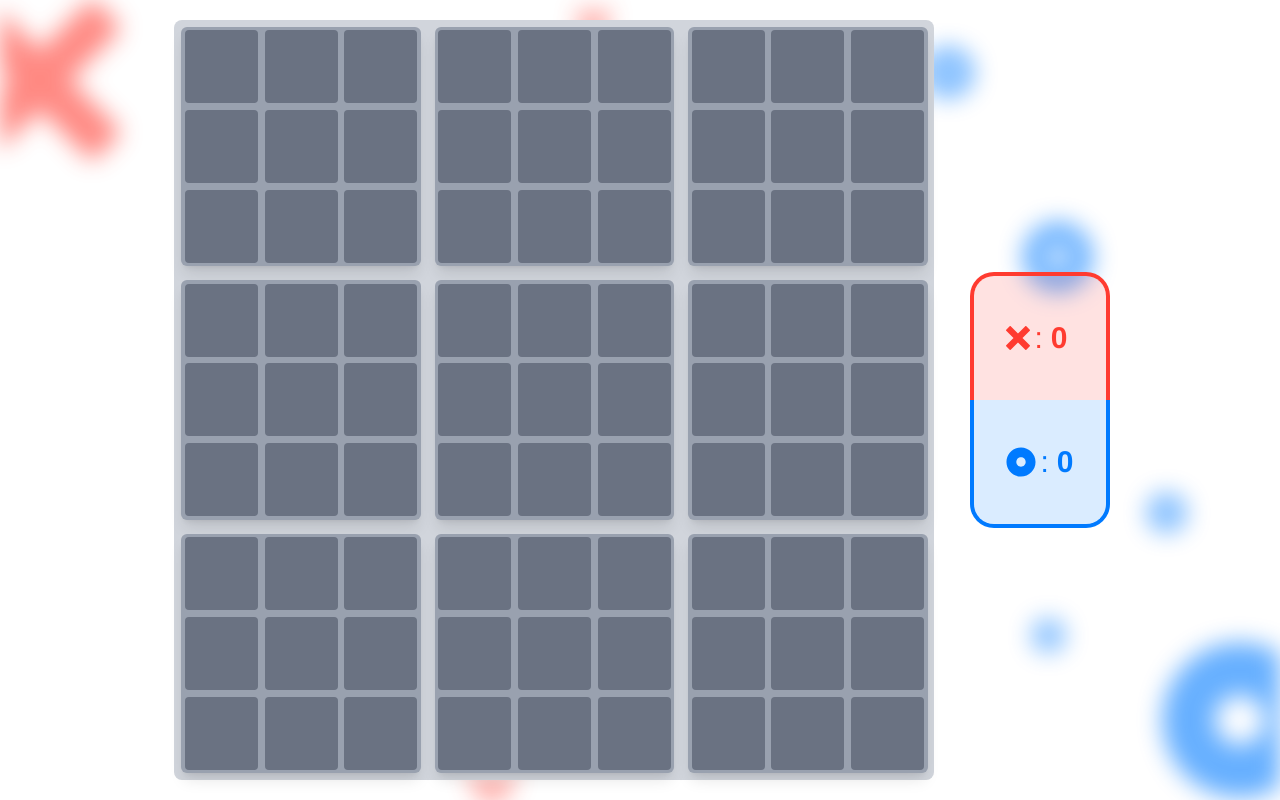
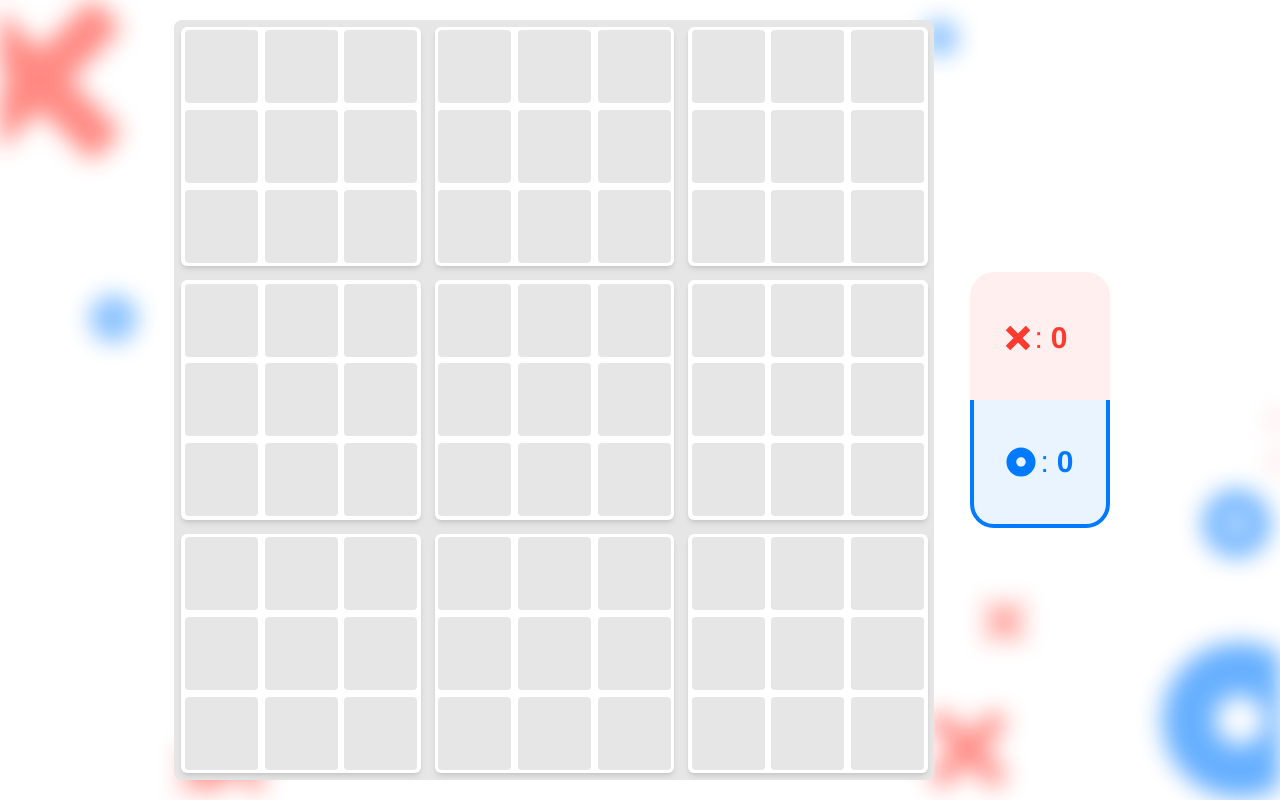
Before and after one commit to here-is-ivan/ultimate-tic-tac-toe, a React (Vite) app: page /play-board in a window 1280 px wide. Built offline with nearby package versions, Linux system fonts and the light colour scheme; a web font is replaced by a local one.

Commit message:
animations

```diff
--- a/src/components/BluredBackground.tsx
+++ b/src/components/BluredBackground.tsx
@@ -8,13 +8,15 @@ import { FaDotCircle } from 'react-icons/fa';
 
 const BluredBackground = () => {
   const NUM_SHAPES = 12;
-  const shapes = Array.from({ length: NUM_SHAPES }).map((_, i) => {
-    const top = Math.random() * 100;
-    const left = Math.random() * 100;
-    const size = 32 + Math.random() * 48;
-    const isCross = Math.random() > 0.5;
-    return { id: i, top, left, size, isCross };
-  });
+  const shapesRef = useRef<{ id: number; top: number; left: number; size: number; isCross: boolean }[]>(
+    Array.from({ length: NUM_SHAPES }).map((_, i) => {
+      const top = Math.random() * 100;
+      const left = Math.random() * 100;
+      const size = 32 + Math.random() * 48;
+      const isCross = Math.random() > 0.5;
+      return { id: i, top, left, size, isCross };
+    })
+  );
 
   const bgRef = useRef<HTMLDivElement>(null);
 
@@ -49,7 +51,7 @@ const BluredBackground = () => {
       ref={bgRef}
       className='absolute w-dvw h-dvh -z-10 top-0 left-0 opacity-60 blur-md overflow-hidden'
     >
-      {shapes.map(({ id, top, left, size, isCross }) =>
+      {shapesRef.current.map(({ id, top, left, size, isCross }) =>
         isCross ? (
           <Cross
             key={id}
--- a/src/components/Board.tsx
+++ b/src/components/Board.tsx
@@ -1,8 +1,43 @@
 import React, { useState, useEffect, useRef } from 'react';
+import { ImCross } from 'react-icons/im';
+import { FaDotCircle } from 'react-icons/fa';
+import gsap from 'gsap';
+import { useGSAP } from '@gsap/react';
 
-const Board = () => {
+const Board = ({
+  isCrossTurn,
+  setIsCrossTurn,
+}: {
+  isCrossTurn: boolean;
+  setIsCrossTurn: React.Dispatch<React.SetStateAction<boolean>>;
+}) => {
   const [dimension, setDimension] = useState(0);
   const boardRef = useRef<HTMLDivElement>(null);
+  const cellRefs = useRef<(HTMLDivElement | null)[]>([]);
+
+  const [gridValues, setGridValues] = useState([
+    ['', '', '', '', '', '', '', '', ''],
+    ['', '', '', '', '', '', '', '', ''],
+    ['', '', '', '', '', '', '', '', ''],
+    ['', '', '', '', '', '', '', '', ''],
+    ['', '', '', '', '', '', '', '', ''],
+    ['', '', '', '', '', '', '', '', ''],
+    ['', '', '', '', '', '', '', '', ''],
+    ['', '', '', '', '', '', '', '', ''],
+    ['', '', '', '', '', '', '', '', ''],
+  ]);
+
+  // const [bigGridValues, setBigGridValues] = useState([
+  //   '',
+  //   '',
+  //   '',
+  //   '',
+  //   '',
+  //   '',
+  //   '',
+  //   '',
+  //   '',
+  // ]);
 
   useEffect(() => {
     const calculateDimension = () => {
@@ -19,117 +54,115 @@ const Board = () => {
     return () => window.removeEventListener('resize', calculateDimension);
   }, []);
 
+  useGSAP(() => {
+    if (cellRefs.current.length === 81) {
+      gsap.set(cellRefs.current, { opacity: 0, scale: 0.8 });
+      gsap.to(cellRefs.current, {
+        opacity: 1,
+        scale: 1,
+        delay: 0.1,
+        stagger: {
+          each: 0.005,
+          from: 'random',
+        },
+        ease: 'power3.out',
+      });
+    }
+  }, [dimension]);
+
+  const fillCell = (girdIndex: number, cellIndex: number) => {
+    if (gridValues[girdIndex][cellIndex] !== '') return;
+
+    const shape = isCrossTurn ? 'cross' : 'circle';
+    const newGrid = [...gridValues];
+    newGrid[girdIndex][cellIndex] = shape;
+
+    setGridValues(newGrid);
+    setIsCrossTurn(!isCrossTurn);
+  };
+
   return (
     <div
       className='h-5/6 lg:h-full aspect-square flex justify-center items-center'
       ref={boardRef}
     >
       <div
-        className='bg-gray-300 rounded-lg flex flex-wrap justify-around items-center'
+        className='bg-[var(--primary-gray)] rounded-lg flex flex-wrap justify-around items-center'
         style={{ width: dimension, height: dimension }}
       >
-        <div className='w-[31.5%] aspect-square bg-gray-400 rounded-md flex flex-wrap justify-around items-center shadow-lg'>
-          <div className='w-[30.5%] aspect-square bg-gray-500 rounded-sm cursor-pointer'></div>
-          <div className='w-[30.5%] aspect-square bg-gray-500 rounded-sm cursor-pointer'></div>
-          <div className='w-[30.5%] aspect-square bg-gray-500 rounded-sm cursor-pointer'></div>
-          <div className='w-[30.5%] aspect-square bg-gray-500 rounded-sm cursor-pointer'></div>
-          <div className='w-[30.5%] aspect-square bg-gray-500 rounded-sm cursor-pointer'></div>
-          <div className='w-[30.5%] aspect-square bg-gray-500 rounded-sm cursor-pointer'></div>
-          <div className='w-[30.5%] aspect-square bg-gray-500 rounded-sm cursor-pointer'></div>
-          <div className='w-[30.5%] aspect-square bg-gray-500 rounded-sm cursor-pointer'></div>
-          <div className='w-[30.5%] aspect-square bg-gray-500 rounded-sm cursor-pointer'></div>
-        </div>
-        <div className='w-[31.5%] aspect-square bg-gray-400 rounded-md flex flex-wrap justify-around items-center shadow-lg'>
-          <div className='w-[30.5%] aspect-square bg-gray-500 rounded-sm cursor-pointer'></div>
-          <div className='w-[30.5%] aspect-square bg-gray-500 rounded-sm cursor-pointer'></div>
-          <div className='w-[30.5%] aspect-square bg-gray-500 rounded-sm cursor-pointer'></div>
-          <div className='w-[30.5%] aspect-square bg-gray-500 rounded-sm cursor-pointer'></div>
-          <div className='w-[30.5%] aspect-square bg-gray-500 rounded-sm cursor-pointer'></div>
-          <div className='w-[30.5%] aspect-square bg-gray-500 rounded-sm cursor-pointer'></div>
-          <div className='w-[30.5%] aspect-square bg-gray-500 rounded-sm cursor-pointer'></div>
-          <div className='w-[30.5%] aspect-square bg-gray-500 rounded-sm cursor-pointer'></div>
-          <div className='w-[30.5%] aspect-square bg-gray-500 rounded-sm cursor-pointer'></div>
-        </div>
-        <div className='w-[31.5%] aspect-square bg-gray-400 rounded-md flex flex-wrap justify-around items-center shadow-lg'>
-          <div className='w-[30.5%] aspect-square bg-gray-500 rounded-sm cursor-pointer'></div>
-          <div className='w-[30.5%] aspect-square bg-gray-500 rounded-sm cursor-pointer'></div>
-          <div className='w-[30.5%] aspect-square bg-gray-500 rounded-sm cursor-pointer'></div>
-          <div className='w-[30.5%] aspect-square bg-gray-500 rounded-sm cursor-pointer'></div>
-          <div className='w-[30.5%] aspect-square bg-gray-500 rounded-sm cursor-pointer'></div>
-          <div className='w-[30.5%] aspect-square bg-gray-500 rounded-sm cursor-pointer'></div>
-          <div className='w-[30.5%] aspect-square bg-gray-500 rounded-sm cursor-pointer'></div>
-          <div className='w-[30.5%] aspect-square bg-gray-500 rounded-sm cursor-pointer'></div>
-          <div className='w-[30.5%] aspect-square bg-gray-500 rounded-sm cursor-pointer'></div>
-        </div>
-        <div className='w-[31.5%] aspect-square bg-gray-400 rounded-md flex flex-wrap justify-around items-center shadow-lg'>
-          <div className='w-[30.5%] aspect-square bg-gray-500 rounded-sm cursor-pointer'></div>
-          <div className='w-[30.5%] aspect-square bg-gray-500 rounded-sm cursor-pointer'></div>
-          <div className='w-[30.5%] aspect-square bg-gray-500 rounded-sm cursor-pointer'></div>
-          <div className='w-[30.5%] aspect-square bg-gray-500 rounded-sm cursor-pointer'></div>
-          <div className='w-[30.5%] aspect-square bg-gray-500 rounded-sm cursor-pointer'></div>
-          <div className='w-[30.5%] aspect-square bg-gray-500 rounded-sm cursor-pointer'></div>
-          <div className='w-[30.5%] aspect-square bg-gray-500 rounded-sm cursor-pointer'></div>
-          <div className='w-[30.5%] aspect-square bg-gray-500 rounded-sm cursor-pointer'></div>
-          <div className='w-[30.5%] aspect-square bg-gray-500 rounded-sm cursor-pointer'></div>
-        </div>
-        <div className='w-[31.5%] aspect-square bg-gray-400 rounded-md flex flex-wrap justify-around items-center shadow-lg'>
-          <div className='w-[30.5%] aspect-square bg-gray-500 rounded-sm cursor-pointer'></div>
-          <div className='w-[30.5%] aspect-square bg-gray-500 rounded-sm cursor-pointer'></div>
-          <div className='w-[30.5%] aspect-square bg-gray-500 rounded-sm cursor-pointer'></div>
-          <div className='w-[30.5%] aspect-square bg-gray-500 rounded-sm cursor-pointer'></div>
-          <div className='w-[30.5%] aspect-square bg-gray-500 rounded-sm cursor-pointer'></div>
-          <div className='w-[30.5%] aspect-square bg-gray-500 rounded-sm cursor-pointer'></div>
-          <div className='w-[30.5%] aspect-square bg-gray-500 rounded-sm cursor-pointer'></div>
-          <div className='w-[30.5%] aspect-square bg-gray-500 rounded-sm cursor-pointer'></div>
-          <div className='w-[30.5%] aspect-square bg-gray-500 rounded-sm cursor-pointer'></div>
-        </div>
-        <div className='w-[31.5%] aspect-square bg-gray-400 rounded-md flex flex-wrap justify-around items-center shadow-lg'>
-          <div className='w-[30.5%] aspect-square bg-gray-500 rounded-sm cursor-pointer'></div>
-          <div className='w-[30.5%] aspect-square bg-gray-500 rounded-sm cursor-pointer'></div>
-          <div className='w-[30.5%] aspect-square bg-gray-500 rounded-sm cursor-pointer'></div>
-          <div className='w-[30.5%] aspect-square bg-gray-500 rounded-sm cursor-pointer'></div>
-          <div className='w-[30.5%] aspect-square bg-gray-500 rounded-sm cursor-pointer'></div>
-          <div className='w-[30.5%] aspect-square bg-gray-500 rounded-sm cursor-pointer'></div>
-          <div className='w-[30.5%] aspect-square bg-gray-500 rounded-sm cursor-pointer'></div>
-          <div className='w-[30.5%] aspect-square bg-gray-500 rounded-sm cursor-pointer'></div>
-          <div className='w-[30.5%] aspect-square bg-gray-500 rounded-sm cursor-pointer'></div>
-        </div>
-        <div className='w-[31.5%] aspect-square bg-gray-400 rounded-md flex flex-wrap justify-around items-center shadow-lg'>
-          <div className='w-[30.5%] aspect-square bg-gray-500 rounded-sm cursor-pointer'></div>
-          <div className='w-[30.5%] aspect-square bg-gray-500 rounded-sm cursor-pointer'></div>
-          <div className='w-[30.5%] aspect-square bg-gray-500 rounded-sm cursor-pointer'></div>
-          <div className='w-[30.5%] aspect-square bg-gray-500 rounded-sm cursor-pointer'></div>
-          <div className='w-[30.5%] aspect-square bg-gray-500 rounded-sm cursor-pointer'></div>
-          <div className='w-[30.5%] aspect-square bg-gray-500 rounded-sm cursor-pointer'></div>
-          <div className='w-[30.5%] aspect-square bg-gray-500 rounded-sm cursor-pointer'></div>
-          <div className='w-[30.5%] aspect-square bg-gray-500 rounded-sm cursor-pointer'></div>
-          <div className='w-[30.5%] aspect-square bg-gray-500 rounded-sm cursor-pointer'></div>
-        </div>
-        <div className='w-[31.5%] aspect-square bg-gray-400 rounded-md flex flex-wrap justify-around items-center shadow-lg'>
-          <div className='w-[30.5%] aspect-square bg-gray-500 rounded-sm cursor-pointer'></div>
-          <div className='w-[30.5%] aspect-square bg-gray-500 rounded-sm cursor-pointer'></div>
-          <div className='w-[30.5%] aspect-square bg-gray-500 rounded-sm cursor-pointer'></div>
-          <div className='w-[30.5%] aspect-square bg-gray-500 rounded-sm cursor-pointer'></div>
-          <div className='w-[30.5%] aspect-square bg-gray-500 rounded-sm cursor-pointer'></div>
-          <div className='w-[30.5%] aspect-square bg-gray-500 rounded-sm cursor-pointer'></div>
-          <div className='w-[30.5%] aspect-square bg-gray-500 rounded-sm cursor-pointer'></div>
-          <div className='w-[30.5%] aspect-square bg-gray-500 rounded-sm cursor-pointer'></div>
-          <div className='w-[30.5%] aspect-square bg-gray-500 rounded-sm cursor-pointer'></div>
-        </div>
-        <div className='w-[31.5%] aspect-square bg-gray-400 rounded-md flex flex-wrap justify-around items-center shadow-lg'>
-          <div className='w-[30.5%] aspect-square bg-gray-500 rounded-sm cursor-pointer'></div>
-          <div className='w-[30.5%] aspect-square bg-gray-500 rounded-sm cursor-pointer'></div>
-          <div className='w-[30.5%] aspect-square bg-gray-500 rounded-sm cursor-pointer'></div>
-          <div className='w-[30.5%] aspect-square bg-gray-500 rounded-sm cursor-pointer'></div>
-          <div className='w-[30.5%] aspect-square bg-gray-500 rounded-sm cursor-pointer'></div>
-          <div className='w-[30.5%] aspect-square bg-gray-500 rounded-sm cursor-pointer'></div>
-          <div className='w-[30.5%] aspect-square bg-gray-500 rounded-sm cursor-pointer'></div>
-          <div className='w-[30.5%] aspect-square bg-gray-500 rounded-sm cursor-pointer'></div>
-          <div className='w-[30.5%] aspect-square bg-gray-500 rounded-sm cursor-pointer'></div>
-        </div>
+        {gridValues.map((grid, gridIndex) => {
+          return (
+            <div
+              key={gridIndex}
+              className='w-[31.5%] aspect-square bg-white rounded-md flex flex-wrap justify-around items-center shadow-md'
+            >
+              {grid.map((cell, cellIndex) => {
+                const flatIndex = gridIndex * 9 + cellIndex;
+                return (
+                  <div
+                    key={cellIndex}
+                    ref={(el) => {
+                      cellRefs.current[flatIndex] = el;
+                    }}
+                    onClick={() => fillCell(gridIndex, cellIndex)}
+                    className={`${
+                      cell !== '' ? '' : 'cursor-pointer'
+                    } w-[30.5%] aspect-square bg-[var(--primary-gray)] rounded-sm flex justify-center items-center`}
+                  >
+                    {cell === 'circle' && <Circle />}
+                    {cell === 'cross' && <Cross />}
+                  </div>
+                );
+              })}
+            </div>
+          );
+        })}
       </div>
     </div>
   );
 };
 
+export const Circle = () => {
+  return (
+    <CellShape>
+      <div className='w-full h-full text-[var(--primary-blue)]'>
+        <FaDotCircle className='w-full h-full' />
+      </div>
+    </CellShape>
+  );
+};
+
+export const Cross = () => {
+  return (
+    <CellShape>
+      <div className='w-full h-full text-[var(--primary-red)]'>
+        <ImCross className='w-full h-full' />
+      </div>
+    </CellShape>
+  );
+};
+
+export const CellShape = ({ children }: { children: React.ReactNode }) => {
+  const ref = useRef<HTMLDivElement>(null);
+
+  useGSAP(
+    () => {
+      if (ref.current) {
+        gsap.fromTo(
+          ref.current,
+          { scale: 0.8, opacity: 0, y: 8 },
+          { scale: 1, opacity: 1, y: 0, duration: 0.22, ease: 'power2.out' }
+        );
+      }
+    },
+    { scope: ref }
+  );
+
+  return (
+    <div ref={ref} className='w-[70%] h-[70%] flex items-center justify-center'>
+      {children}
+    </div>
+  );
+};
+
 export default Board;
--- a/src/components/PlayerBoardHeader.tsx
+++ b/src/components/PlayerBoardHeader.tsx
@@ -1,18 +1,26 @@
 import { ImCross } from 'react-icons/im';
 import { FaDotCircle } from 'react-icons/fa';
 
-const PlayerBoardHeader = () => {
+const PlayerBoardHeader = ({ isCrossTurn }: { isCrossTurn: boolean }) => {
   return (
     <header className='h-1/6 lg:h-auto m-4 flex flex-col justify-center'>
       <div className='flex items-center flex-row lg:flex-col'>
-        <div className='h-24 lg:h-32 flex items-center gap-2 text-[var(--primary-red)] text-3xl bg-[var(--transparent-red)] w-1/2 lg:w-full p-8 rounded-3xl border-4 border-[var(--primary-red)] border-r-0 rounded-r-none lg:border-b-0 lg:rounded-b-none lg:border-r-4 lg:rounded-r-3xl'>
+        <div
+          className={`h-24 lg:h-32 flex items-center gap-2 backdrop-blur-lg text-[var(--primary-red)] text-3xl bg-[var(--transparent-red)] w-1/2 lg:w-full p-8 rounded-3xl border-4 border-[var(--primary-red)] border-r-0 rounded-r-none lg:border-b-0 lg:rounded-b-none lg:border-r-4 lg:rounded-r-3xl transition-all ${
+            isCrossTurn ? '' : 'border-transparent'
+          }`}
+        >
           <div className='flex items-center gap-1'>
             <ImCross size={24} />
             <span>:</span>
           </div>
           <span className='font-bold'>0</span>
         </div>
-        <div className='h-24 lg:h-32 flex items-center gap-2 text-[var(--primary-blue)] text-3xl bg-[var(--transparent-blue)] w-1/2 lg:w-full p-8 rounded-3xl border-4 border-[var(--primary-blue)] border-l-0 rounded-l-none lg:border-t-0 lg:rounded-t-none lg:border-l-4 lg:rounded-b-3xl'>
+        <div
+          className={`h-24 lg:h-32 flex items-center gap-2 backdrop-blur-lg text-[var(--primary-blue)] text-3xl bg-[var(--transparent-blue)] w-1/2 lg:w-full p-8 rounded-3xl border-4 border-[var(--primary-blue)] border-l-0 rounded-l-none lg:border-t-0 lg:rounded-t-none lg:border-l-4 lg:rounded-b-3xl transition-all ${
+            isCrossTurn ? 'border-transparent' : ''
+          }`}
+        >
           <div className='flex items-center gap-1'>
             <FaDotCircle />
             <span>:</span>
--- a/src/index.css
+++ b/src/index.css
@@ -3,12 +3,12 @@
 
 @theme {
   --primary-red: #ff3b30;
-  --transparent-red: #ff3b3025;
+  --transparent-red: #ff3b3015;
   --primary-blue: #007aff;
-  --transparent-blue: #007aff25;
+  --transparent-blue: #007aff15;
   --primary-dark: #7c7c7c;
+  --primary-gray: #e6e6e6;
 }
-
 
 :root {
   font-family: 'Atkinson Hyperlegible Mono', Helvetica, sans-serif;
--- a/src/pages/PlayBoardPage.tsx
+++ b/src/pages/PlayBoardPage.tsx
@@ -1,13 +1,17 @@
+import { useState } from 'react';
+
 import BluredBackground from '../components/BluredBackground';
 import Board from '../components/Board';
 import PlayerBoardHeader from '../components/PlayerBoardHeader';
 
 const PlayBoardPage = () => {
+  const [isCrossTurn, setIsCrossTurn] = useState<boolean>(false);
+
   return (
     <>
       <div className='w-dvw h-dvh flex justify-center flex-col lg:flex-row-reverse'>
-        <PlayerBoardHeader />
-        <Board />
+        <PlayerBoardHeader isCrossTurn={isCrossTurn} />
+        <Board isCrossTurn={isCrossTurn} setIsCrossTurn={setIsCrossTurn} />
       </div>
       <BluredBackground />
     </>
```
Also changed, not shown: src/pages/StartScreenPage.tsx (+62 -5 lines).
